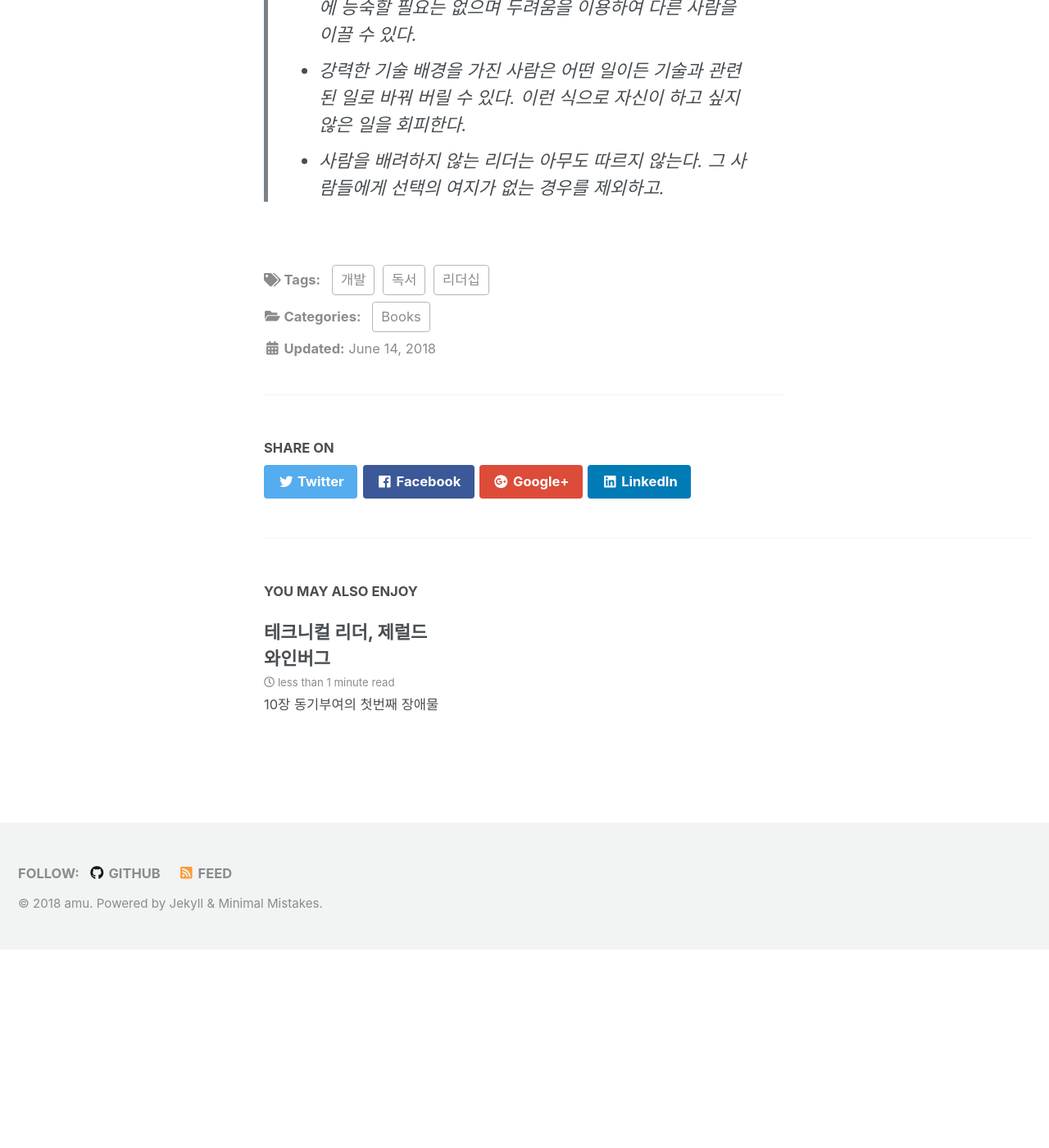
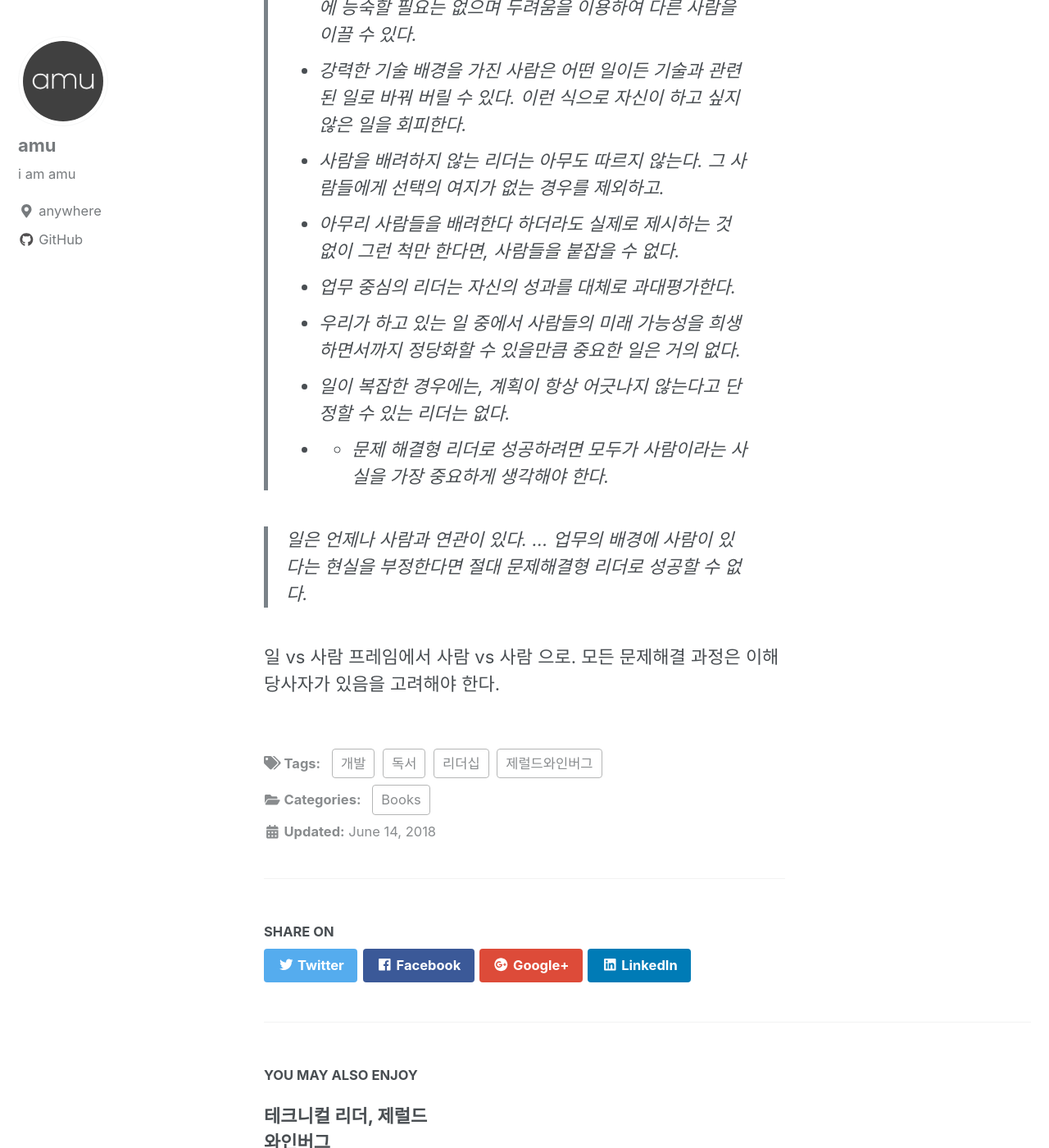
Before and after one commit to xulfereht/xulfereht.github.io, a Jekyll site: the page built from _posts/2018-06-14-BTL.md, in a window 1280 px wide and 1400 px high, scrolled down 919 px. Shown: the whole window at 82% size. Built offline with Jekyll 4.4.1, drawn with Linux system fonts in a browser that asks for light colours; nearby versions of some CDN libraries; before the commit the page ends 2076 px from its top, so only the background shows below that; some of the changed text lies outside the part shown.

Commit message:
add post content

```diff
--- a/_posts/2018-06-14-BTL.md
+++ b/_posts/2018-06-14-BTL.md
@@ -2,7 +2,7 @@
 title: 테크니컬 리더, 제럴드 와인버그
 layout: single
 categories: Books
-tags: 독서 개발 리더십
+tags: 독서 개발 리더십 제럴드와인버그
 ---
 
 
@@ -18,3 +18,12 @@ tags: 독서 개발 리더십
 > * 기술과 아주 깊은 관련이 있는 일이 아니라면 리더가 그 일에 능숙할 필요는 없으며 두려움을 이용하여 다른 사람을 이끌 수 있다.
 > * 강력한 기술 배경을 가진 사람은 어떤 일이든 기술과 관련된 일로 바꿔 버릴 수 있다. 이런 식으로 자신이 하고 싶지 않은 일을 회피한다.
 > * 사람을 배려하지 않는 리더는 아무도 따르지 않는다. 그 사람들에게 선택의 여지가 없는 경우를 제외하고.
+> * 아무리 사람들을 배려한다 하더라도 실제로 제시하는 것 없이 그런 척만 한다면, 사람들을 붙잡을 수 없다.
+> * 업무 중심의 리더는 자신의 성과를 대체로 과대평가한다.
+> * 우리가 하고 있는 일 중에서 사람들의 미래 가능성을 희생하면서까지 정당화할 수 있을만큼 중요한 일은 거의 없다.
+> * 일이 복잡한 경우에는, 계획이 항상 어긋나지 않는다고 단정할 수 있는 리더는 없다.
+>* * 문제 해결형 리더로 성공하려면 모두가 사람이라는 사실을 가장 중요하게 생각해야 한다.
+
+> 일은 언제나 사람과 연관이 있다. ... 업무의 배경에 사람이 있다는 현실을 부정한다면 절대 문제해결형 리더로 성공할 수 없다.
+
+일 vs 사람 프레임에서 사람 vs 사람 으로. 모든 문제해결 과정은 이해당사자가 있음을 고려해야 한다.
```
